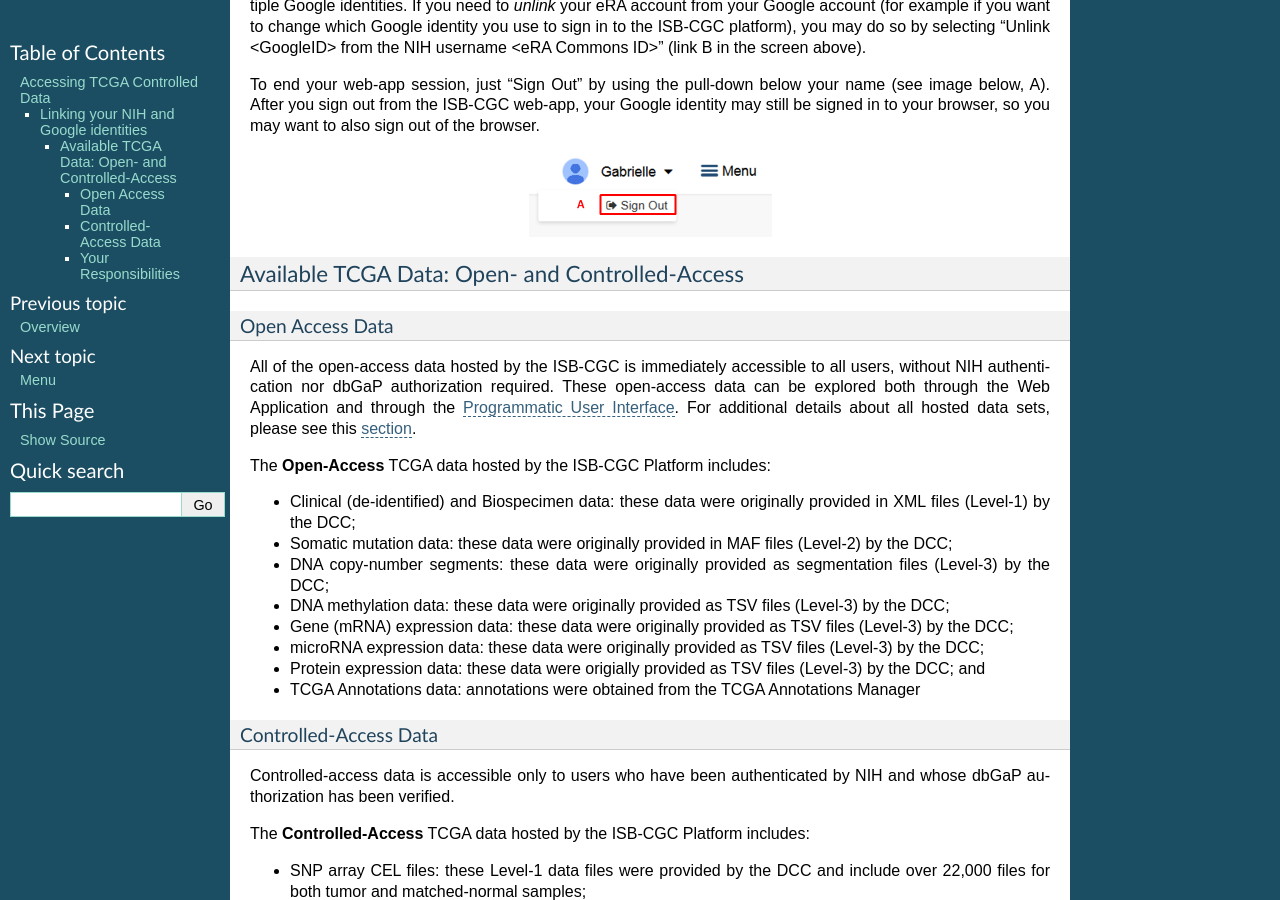
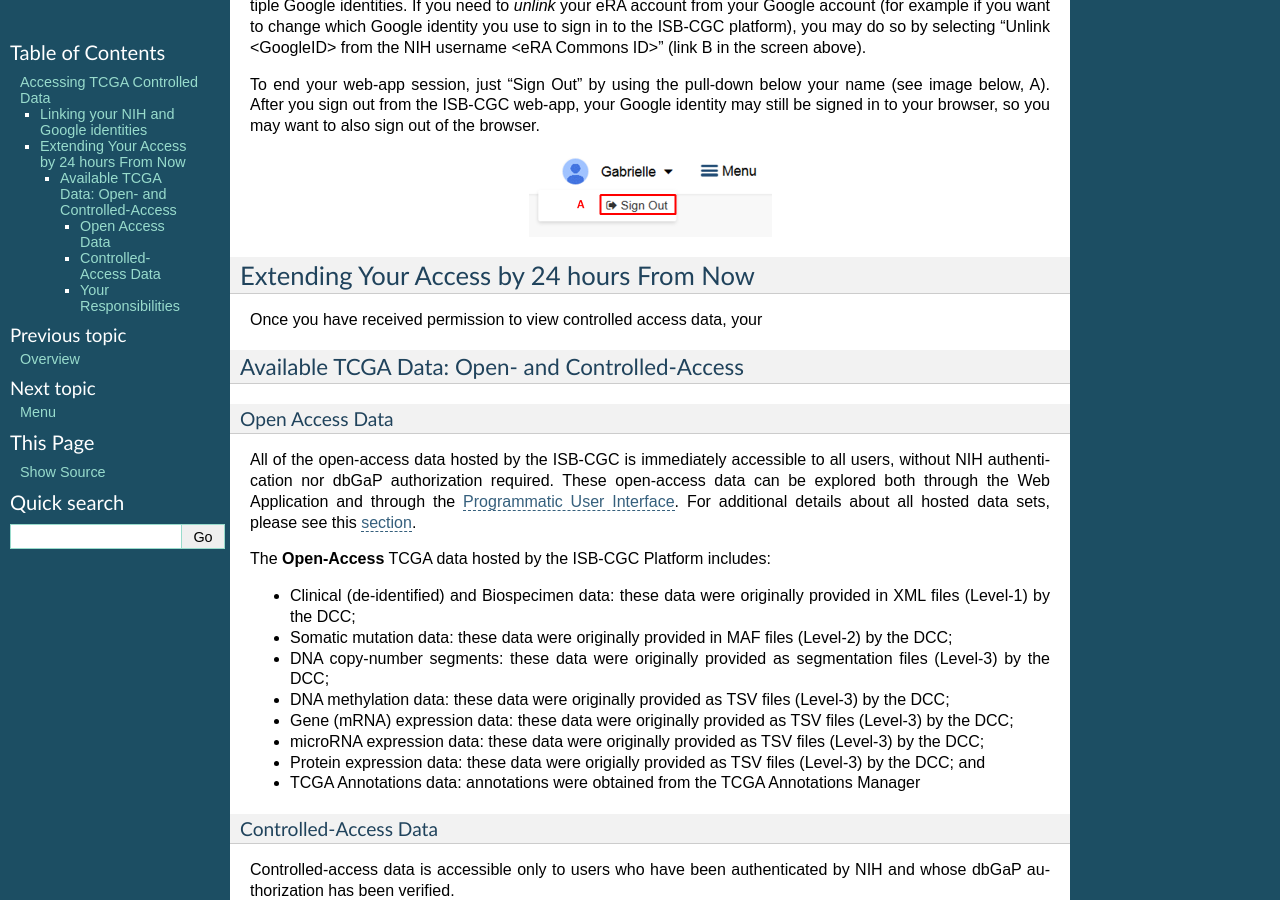
Before and after one commit to isb-cgc/readthedocs, a Sphinx documentation site: the page built from docs/source/sections/webapp/Gaining-Access-To-TCGA-Contolled-Access-Data.rst, in a window 1280 px wide and 900 px high, scrolled down 2021 px. Built offline with Sphinx 7.4.7, drawn with Linux system fonts in a browser that asks for light colours.

Commit message:
Update Gaining-Access-To-TCGA-Contolled-Access-Data.rst

```diff
--- a/docs/source/sections/webapp/Gaining-Access-To-TCGA-Contolled-Access-Data.rst
+++ b/docs/source/sections/webapp/Gaining-Access-To-TCGA-Contolled-Access-Data.rst
@@ -71,6 +71,11 @@ still be signed in to your browser, so you may want to also sign out of the brow
    :scale: 50
    :align: center
 
+Extending Your Access by 24 hours From Now
+******************************************
+Once you have received permission to view controlled access data, your
+
+
 Available TCGA Data: Open- and Controlled-Access
 ################################################
 
```
